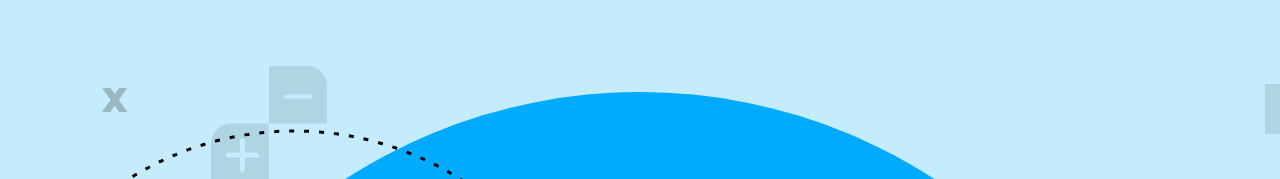
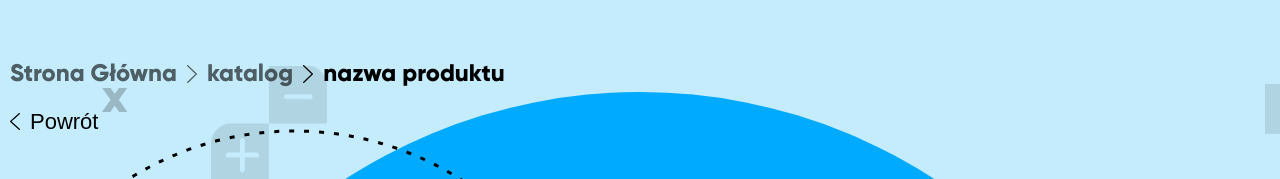
Before and after one commit to TomaszGrobelski/FiskasyHTML, a plain HTML site: page pages/product.html in a window 1280 px wide. Shown: the part 91-270 px from the top of the page. Drawn offline with nearby package versions, Linux system fonts and the light colour scheme.

Commit message:
Fiskasy Add-home-and-back

```diff
--- a/pages/product.html
+++ b/pages/product.html
@@ -289,6 +289,21 @@
         <svg class="large-price-circle" width="376" height="376">
           <circle cx="188" cy="188" r="180" stroke="#000000" stroke-width="3" fill="none" stroke-dasharray="10 10" />
         </svg>
+
+        <!-- Strona Główna i Powrót -->
+        <div class="home-and-back">
+          <div class="home-box">
+            <p class="subsection">Strona Główna</p>
+            <img class="subsection" src="/icons/discount/arrow.svg" alt="Przykładowa grafika SVG" width="10" />
+            <p class="subsection">katalog</p>
+            <img class="current" src="/icons/discount/arrow.svg" alt="Przykładowa grafika SVG" width="10" />
+            <p class="current">nazwa produktu</p>
+          </div>
+          <button class="back-button">
+            <img src="/icons/discount/arrow.svg" alt="Przykładowa grafika SVG" width="10" />
+            <p>Powrót</p>
+          </button>
+        </div>
 
         <!-- Masz pytanie? wyślij wiadomość -->
         <div class="question-info">
--- a/styles/Catalog/catalog.scss
+++ b/styles/Catalog/catalog.scss
@@ -229,3 +229,49 @@
     }
   }
 }
+
+.home-and-back {
+  display: none;
+  font-family: 'Gilroy-bold', sans-serif;
+
+  @media (min-width: 1024px) {
+    position: absolute;
+    display: flex;
+    flex-direction: column;
+    gap: 20px;
+    left: 0px;
+    top: 150px;
+    font-size: 18px;
+    color: black;
+  }
+  @media (min-width: 1280px) {
+    left: 10px;
+    font-size: 24px;
+    color: black;
+  }
+
+  @media (min-width: 1536px) {
+    left: 60px;
+  }
+  @media (min-width: 1700px) {
+    left: 142px;
+  }
+
+  .home-box {
+    display: flex;
+    align-items: center;
+    gap: 10px;
+    .subsection {
+      opacity: 0.6;
+    }
+  }
+  .back-button {
+    display: flex;
+    align-items: center;
+    gap: 10px;
+    font-size: 22px;
+    img {
+      rotate: 180deg;
+    }
+  }
+}
--- a/styles/ProductInfo/productHero.scss
+++ b/styles/ProductInfo/productHero.scss
@@ -405,7 +405,52 @@
       }
     }
   }
+  .home-and-back {
+    display: none;
+    font-family: 'Gilroy-bold', sans-serif;
+    z-index: 100;
 
+    @media (min-width: 1024px) {
+      position: absolute;
+      display: flex;
+      flex-direction: column;
+      gap: 20px;
+      left: 0px;
+      top: 150px;
+      font-size: 18px;
+      color: black;
+    }
+    @media (min-width: 1280px) {
+      left: 10px;
+      font-size: 24px;
+      color: black;
+    }
+
+    @media (min-width: 1536px) {
+      left: 60px;
+    }
+    @media (min-width: 1700px) {
+      left: 142px;
+    }
+
+    .home-box {
+      display: flex;
+      align-items: center;
+      gap: 10px;
+      .subsection {
+        opacity: 0.6;
+      }
+    }
+    .back-button {
+      display: flex;
+      align-items: center;
+      gap: 10px;
+      font-size: 22px;
+      img {
+        rotate: 180deg;
+      }
+    }
+  }
   .question-info {
     position: absolute;
     top: 707px;
```
Also changed, not shown: pages/catalog.html (+13 -0 lines), icons/discount/arrow.svg (added), styles/Catalog/catalog.css, styles/ProductInfo/productHero.css, 2 other files.
